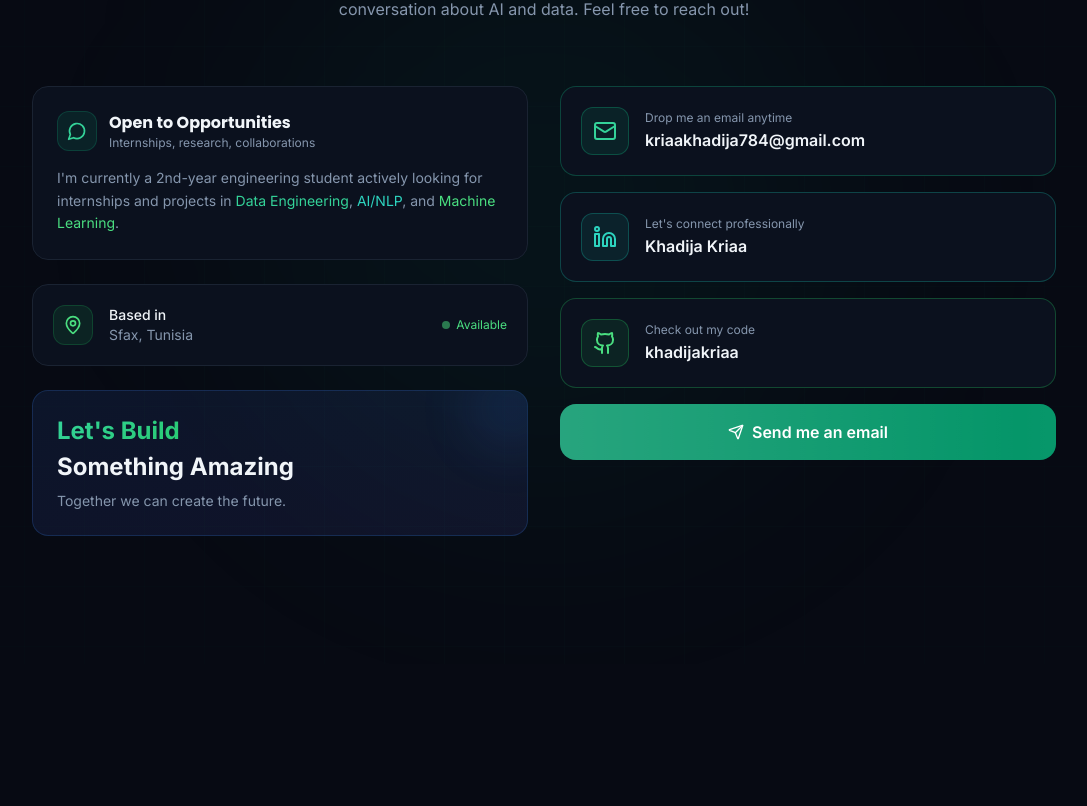
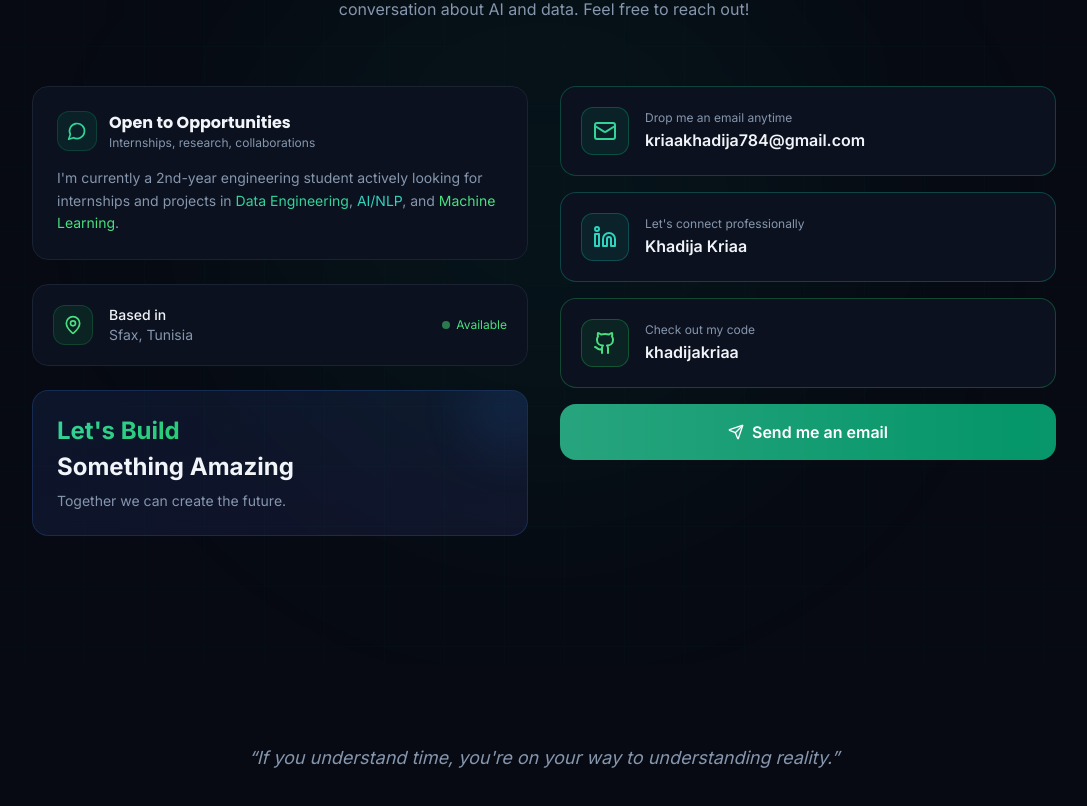
Before and after one commit to khadijakriaa/myportfolio, a Next.js app: page / in a window 1280 px wide. Shown: the part 6170-6976 px from the top of the page, without its empty margins (96-1183 px from the left). Before the commit the page ends 6834 px from the top, so only its background shows below. Built offline with nearby package versions, Linux system fonts and the light colour scheme.

Commit message:
added footer

```diff
--- a/app/page.tsx
+++ b/app/page.tsx
@@ -55,6 +55,11 @@ export default function Home() {
       <div className="h-px bg-gradient-to-r from-transparent via-emerald-400/15 to-transparent mx-8" />
 
       <Contact />
+        <section className="py-20 flex justify-center">
+            <p className="max-w-2xl text-center italic text-muted-foreground text-lg">
+                “If you understand time, you're on your way to understanding reality.”
+            </p>
+        </section>
     </main>
   );
 }
```
